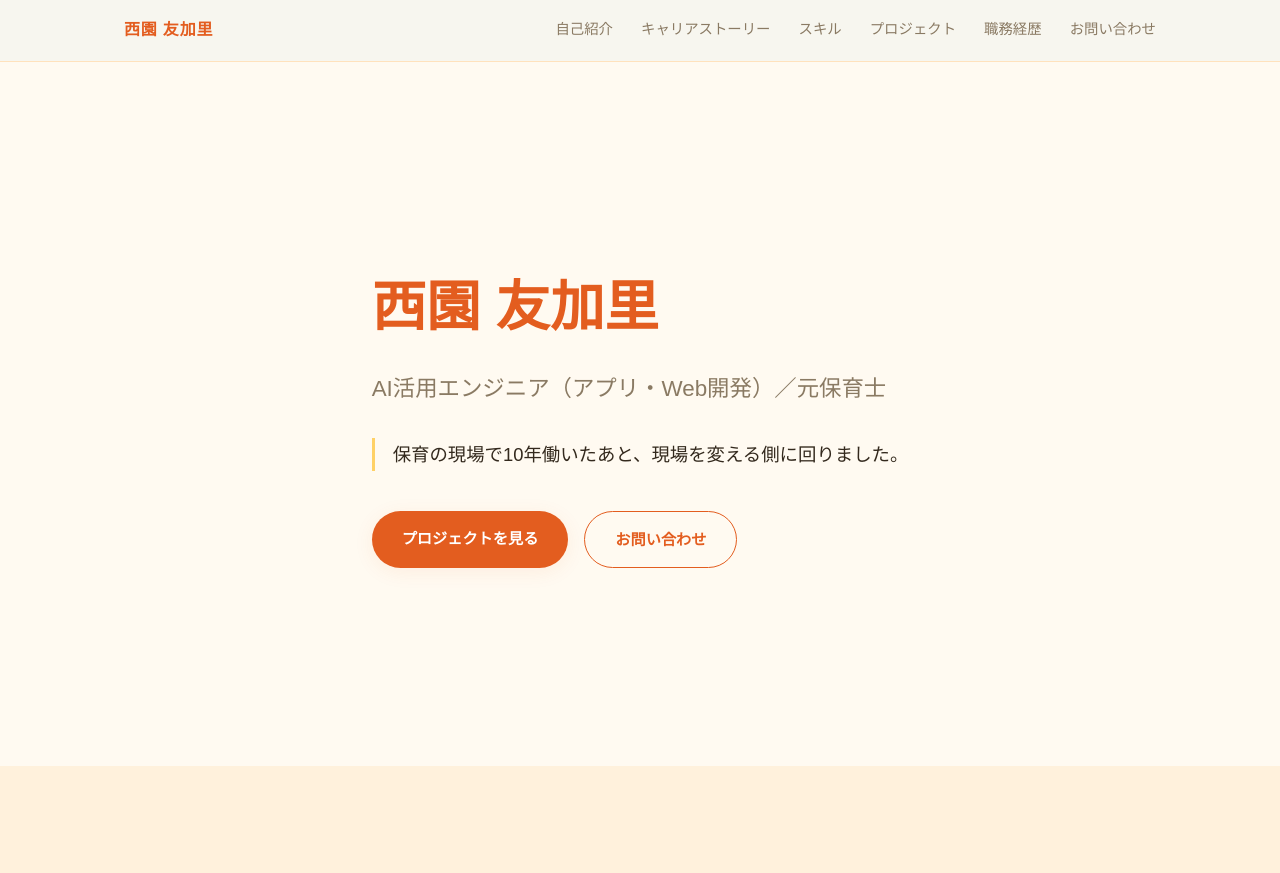
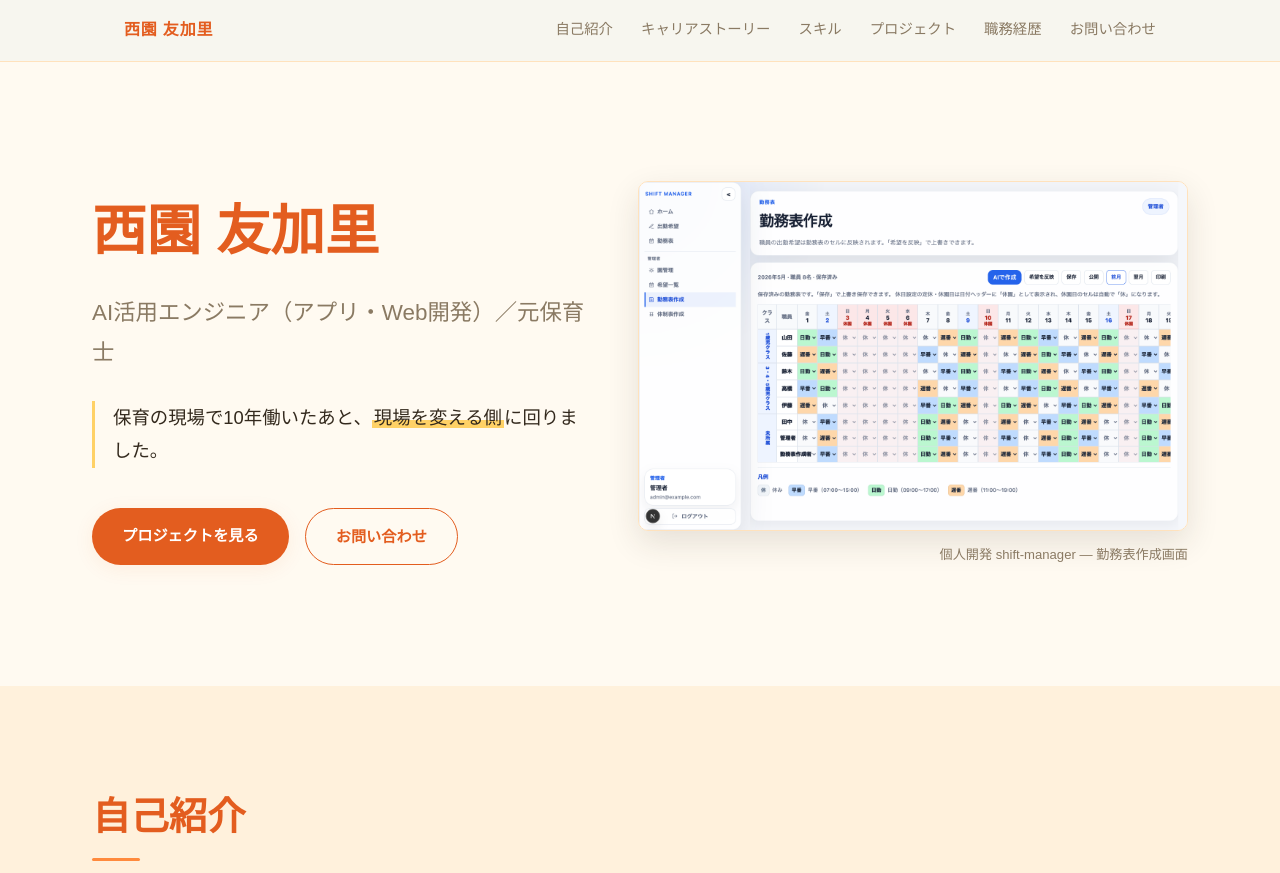
Before and after one commit to obarin-dev/portfolio, a plain HTML site: page index.html in a window 1280 px wide. Shown: the top 873 px of the page. Drawn offline with Linux system fonts and the light colour scheme.

Commit message:
Add shift-manager screenshot to hero

```diff
--- a/index.html
+++ b/index.html
@@ -36,9 +36,9 @@
   img { max-width: 100%; display: block; }
 
   .container {
-    max-width: 1080px;
+    max-width: 1160px;
     margin: 0 auto;
-    padding: 0 24px;
+    padding: 0 32px;
   }
 
   section {
@@ -60,9 +60,27 @@
   }
 
   h2 {
-    font-size: clamp(1.6rem, 3vw, 2.2rem);
+    font-size: clamp(1.7rem, 3.2vw, 2.4rem);
     margin-bottom: 40px;
     color: var(--accent-dark);
+    display: inline-block;
+    position: relative;
+  }
+
+  h2::after {
+    content: "";
+    position: absolute;
+    left: 0;
+    bottom: -10px;
+    width: 48px;
+    height: 3px;
+    background: var(--accent);
+    border-radius: 2px;
+  }
+
+  .marker {
+    background: linear-gradient(transparent 62%, var(--accent-light) 62%);
+    padding: 0 2px;
   }
 
   /* --- Header / Nav --- */
@@ -114,12 +132,40 @@
 
   /* --- Hero --- */
   .hero {
-    min-height: 88vh;
+    min-height: 78vh;
     display: flex;
     align-items: center;
     background: var(--bg);
     padding-top: 60px;
     padding-bottom: 60px;
+  }
+
+  .hero-grid {
+    display: grid;
+    grid-template-columns: 0.95fr 1.05fr;
+    gap: 48px;
+    align-items: center;
+  }
+
+  .hero-shot img {
+    width: 100%;
+    height: auto;
+    border-radius: 10px;
+    border: 1px solid var(--border);
+    box-shadow: 0 12px 32px rgba(51, 41, 29, 0.12);
+    transition: transform 0.25s ease, box-shadow 0.25s ease;
+  }
+
+  .hero-shot a:hover img {
+    transform: translateY(-3px);
+    box-shadow: 0 18px 40px rgba(51, 41, 29, 0.16);
+  }
+
+  .hero-shot figcaption {
+    margin-top: 12px;
+    font-size: 0.82rem;
+    color: var(--text-muted);
+    text-align: right;
   }
 
   .hero-eyebrow {
@@ -519,6 +565,11 @@
   }
 
   /* --- Responsive --- */
+  @media (max-width: 900px) {
+    .hero-grid { grid-template-columns: 1fr; gap: 40px; }
+    .hero { min-height: auto; padding-top: 48px; padding-bottom: 48px; }
+  }
+
   @media (max-width: 860px) {
     .about-grid { grid-template-columns: 1fr; }
     .skills-grid { grid-template-columns: repeat(2, 1fr); }
@@ -565,16 +616,26 @@
 
 <!-- 1. Hero -->
 <section class="hero" id="hero">
-  <div class="container">
+  <div class="container hero-grid">
+    <div>
       <h1>西園 友加里</h1>
       <p class="role">AI活用エンジニア（アプリ・Web開発）／元保育士</p>
       <p class="catch">
-      保育の現場で10年働いたあと、現場を変える側に回りました。
+        保育の現場で10年働いたあと、<span class="marker">現場を変える側</span>に回りました。
       </p>
       <div class="btn-group">
         <a href="#projects" class="btn btn-primary">プロジェクトを見る</a>
         <a href="#contact" class="btn btn-secondary">お問い合わせ</a>
       </div>
+    </div>
+    <figure class="hero-shot">
+      <a href="#projects">
+        <img src="assets/shift-manager.png"
+             alt="shift-manager の勤務表作成画面。職員ごとの early/day/late シフトが色分けされた月間テーブル。"
+             width="3000" height="1900" loading="eager">
+      </a>
+      <figcaption>個人開発 shift-manager — 勤務表作成画面</figcaption>
+    </figure>
   </div>
 </section>
 
```
Also changed, not shown: assets/shift-manager.png (added). Lines whose indentation alone changed are shown as unchanged.
